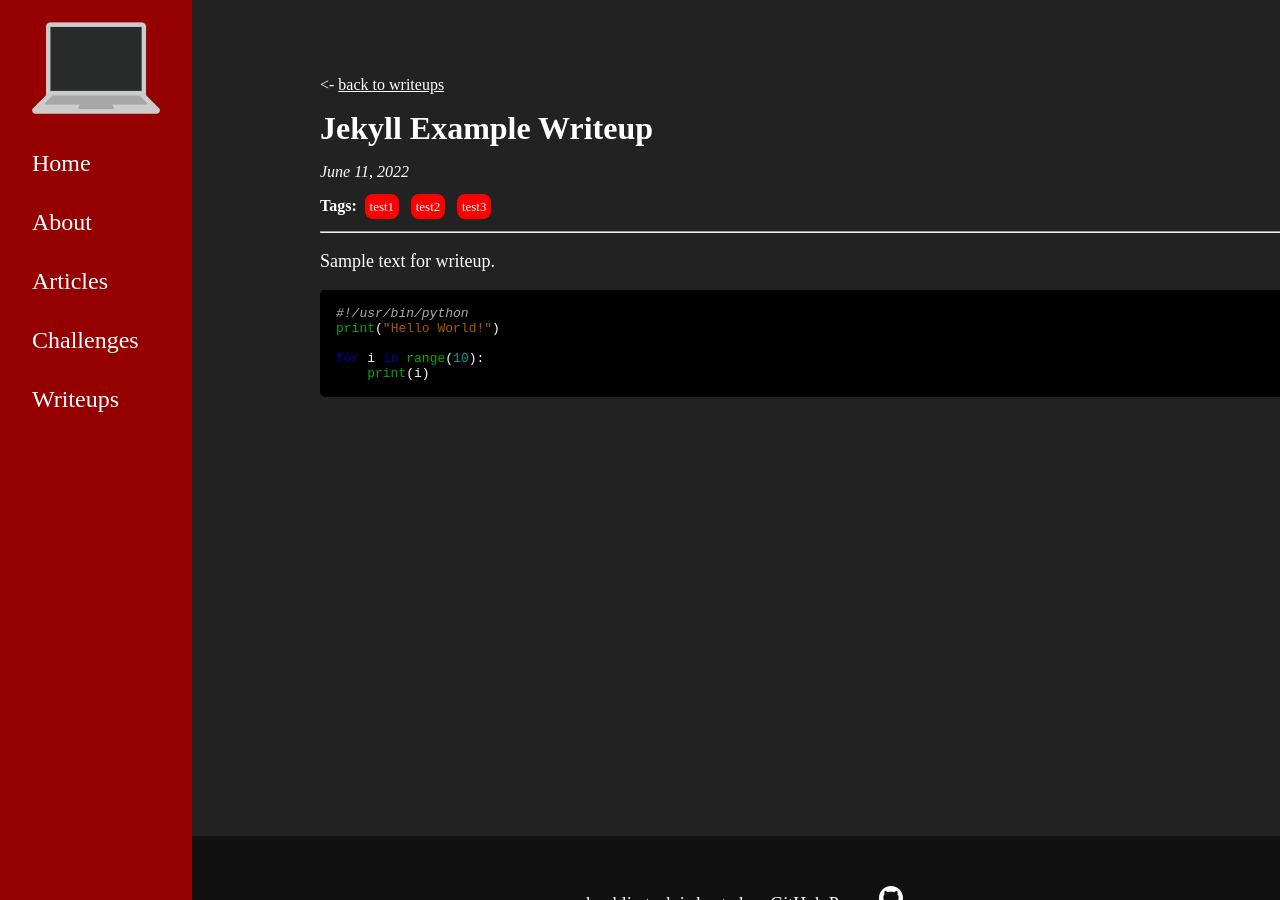
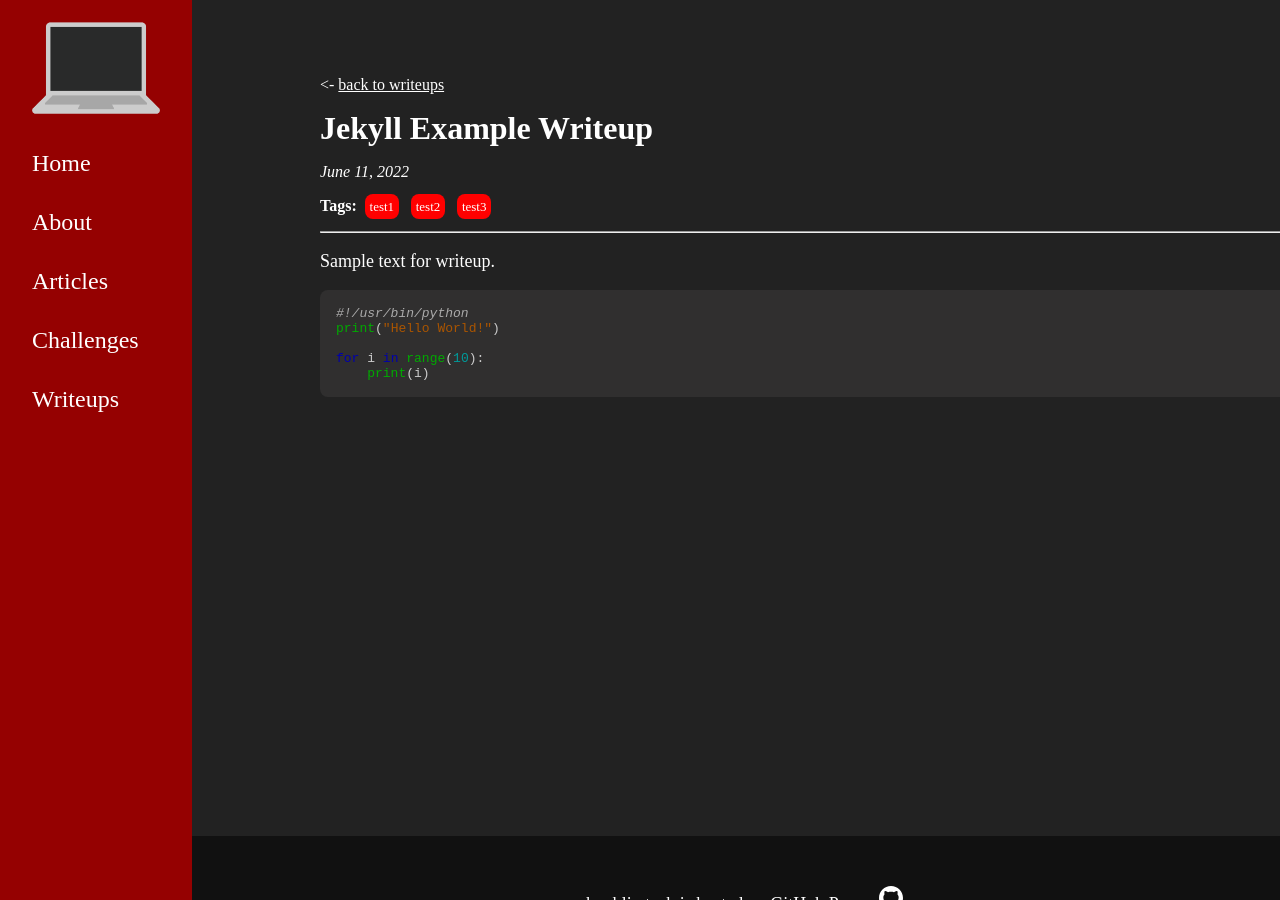
Before and after one commit to bliutech/cyber.bliu.tech, a Jekyll site: the page built from _posts/writeups/2022-06-11-example2.md, in a window 1280 px wide and 900 px high. Built offline with Jekyll 4.4.1, drawn with Linux system fonts in a browser that asks for light colours.

Commit message:
updated code block styling

```diff
--- a/assets/styles/global.scss
+++ b/assets/styles/global.scss
@@ -81,11 +81,31 @@ a:hover {
     text-decoration: underline #FF0000 2px;
 }
 
+// code {
+//     background-color: black;
+//     display: block;
+//     padding: 1rem;
+//     border-radius: 0.3rem;
+// }
+
+/* Hide scrollbar for Chrome, Safari and Opera */
+code::-webkit-scrollbar {
+    display: none;
+}
+
+/* Hide scrollbar for IE, Edge and Firefox */
 code {
-    background-color: black;
+    -ms-overflow-style: none;  /* IE and Edge */
+    scrollbar-width: none;  /* Firefox */
     display: block;
+    background: #302f2f;
+    color: rgb(203, 203, 203);
+    -webkit-overflow-scrolling: touch;
+    overflow-x: scroll;
+    max-width: 100%;
+    min-width: 100px;
     padding: 1rem;
-    border-radius: 0.3rem;
+    border-radius: 0.5rem;
 }
 
 img.contacts {
```
